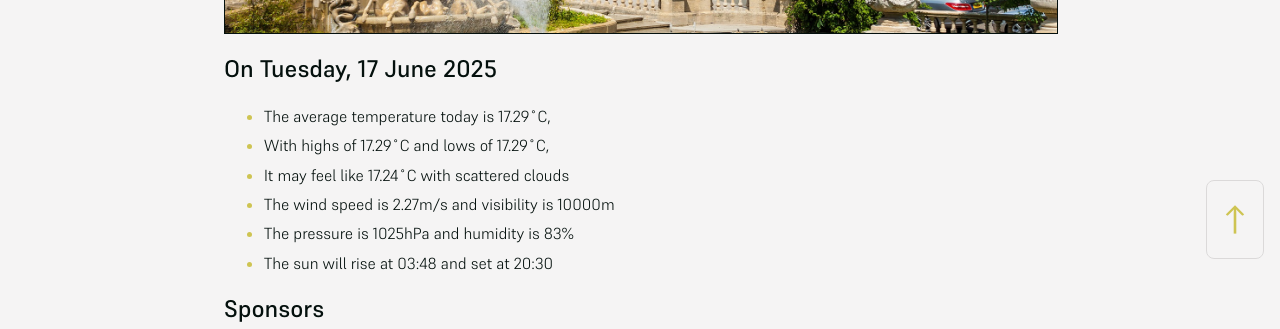
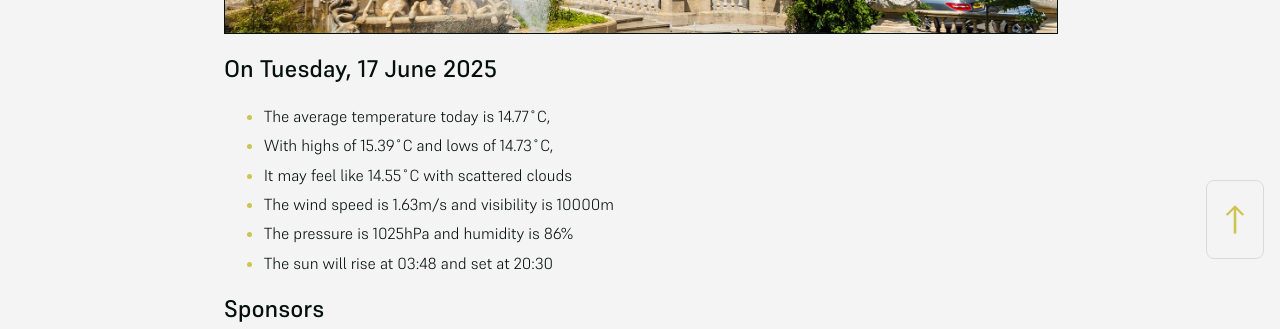
Before and after one commit to mat-0/cheltenham-open-data, a Jekyll site: the page built from index.md, in a window 1280 px wide. Shown: the part 625-954 px from the top of the page. Built offline with Jekyll 4.4.1, drawn with Linux system fonts in a browser that asks for light colours.

Commit message:
Updated 2025-06-17 22:58:07

```diff
--- a/index.md
+++ b/index.md
@@ -10,11 +10,11 @@ seo: Menu
 <!-- weather_marker starts -->
 ## On Tuesday, 17 June 2025
 
-- The average temperature today is 17.29˚C,
-- With highs of 17.29˚C and lows of 17.29˚C,
-- It may feel like 17.24˚C with scattered clouds
-- The wind speed is 2.27m/s and visibility is 10000m
-- The pressure is 1025hPa and humidity is 83%
+- The average temperature today is 14.77˚C,
+- With highs of 15.39˚C and lows of 14.73˚C,
+- It may feel like 14.55˚C with scattered clouds
+- The wind speed is 1.63m/s and visibility is 10000m
+- The pressure is 1025hPa and humidity is 86%
 - The sun will rise at 03:48 and set at 20:30
 
 <!-- weather_marker ends -->
```
Also changed, not shown: _data/flood.json (+4 -4 lines), _pages/news.md (+8 -8 lines).
